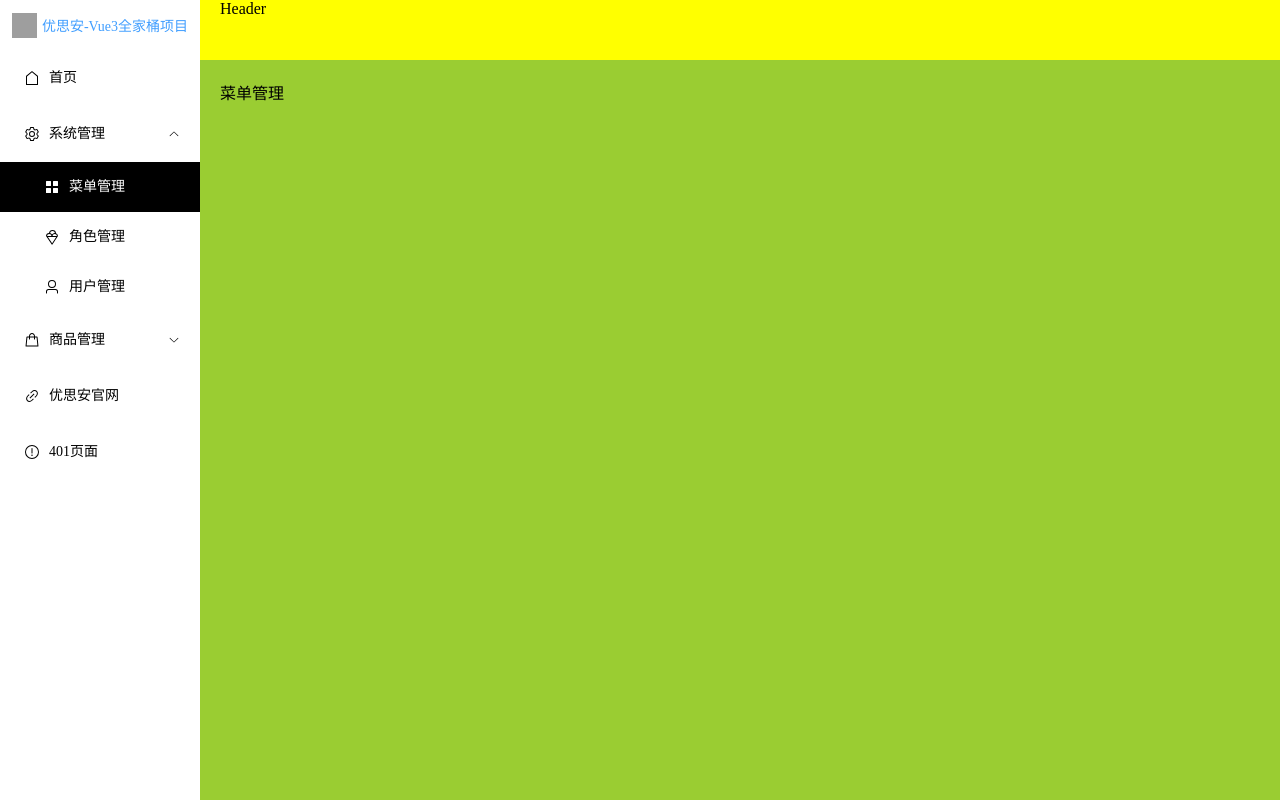
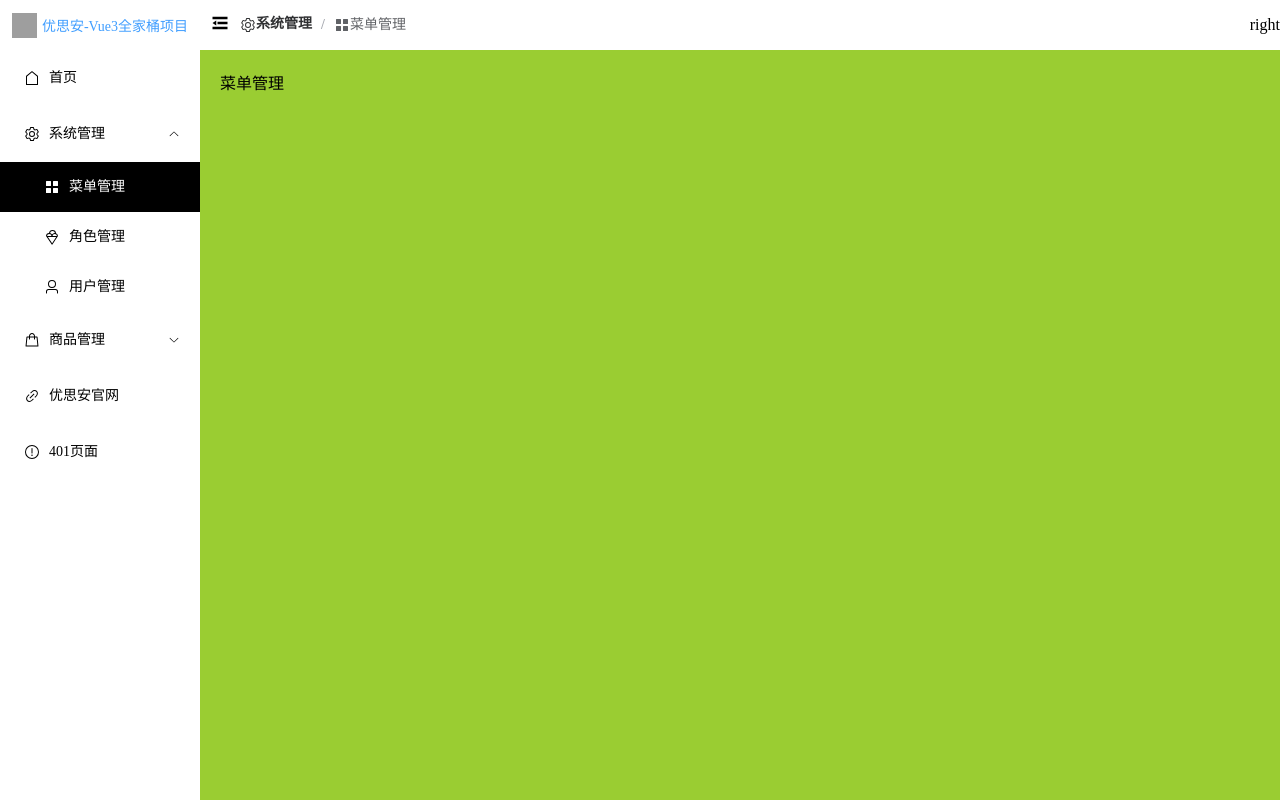
Before and after one commit to heroAways/cloud-admin, a Vue app: page /system/menu in a window 1280 px wide. Built offline with nearby package versions, Linux system fonts and the light colour scheme; grey boxes are pictures that could not be loaded.

Commit message:
左侧收起和面包屑完成

```diff
--- a/src/layout/LayoutAside/Logo.vue
+++ b/src/layout/LayoutAside/Logo.vue
@@ -1,11 +1,12 @@
 <template>
     <div class="logo">
         <img src="https://img2.imgtp.com/2024/05/07/Dh48nAjK.png" alt="">
-        <span>优思安-Vue3全家桶项目</span>
+        <span v-if="!LayoutConfigStore.isCollapse">优思安-Vue3全家桶项目</span>
     </div>
 </template>
 <script lang='ts' setup>
-
+import { useLayoutConfig } from '@/stores/useLayoutConfig'
+const LayoutConfigStore = useLayoutConfig()
 </script>
 <style lang='scss' scoped>
 
--- a/src/layout/LayoutAside/Menu.vue
+++ b/src/layout/LayoutAside/Menu.vue
@@ -1,6 +1,7 @@
 <template>
     <el-menu active-text-color="#ffd04b" background-color="#fff" class="el-menu-vertical-demo"
-        :default-active="$route.path" text-color="#000" router :default-openeds="['/system']">
+        :default-active="$route.path" text-color="#000" router :default-openeds="['/system']"
+        :collapse="LayoutConfigStore.isCollapse">
         <el-menu-item index="/home">
             <svg-icon icon="house"></svg-icon>
             <span>首页</span>
@@ -48,7 +49,8 @@
     </el-menu>
 </template>
 <script lang='ts' setup>
-
+import {useLayoutConfig} from '@/stores/useLayoutConfig'
+const LayoutConfigStore = useLayoutConfig()
 </script>
 <style lang='scss' scoped>
 
--- a/src/layout/LayoutAside/index.vue
+++ b/src/layout/LayoutAside/index.vue
@@ -1,5 +1,6 @@
 <template>
-        <el-aside width="200px">
+        <el-aside class="layout-aside"
+                :class="[LayoutConfigStore.isCollapse ? 'layout-aside-menu-60' : 'layout-aside-menu-200']">
                 <LoGo></LoGo>
                 <Menu></Menu>
         </el-aside>
@@ -8,6 +9,8 @@
 import { defineAsyncComponent } from 'vue';
 const LoGo = defineAsyncComponent(() => import('./Logo.vue'))
 const Menu = defineAsyncComponent(() => import('./Menu.vue'))
+import { useLayoutConfig } from '@/stores/useLayoutConfig'
+const LayoutConfigStore = useLayoutConfig()
 </script>
 <style lang='scss' scoped>
 
--- /dev/null
+++ b/src/layout/LayoutHeader/BreadCurem.vue
@@ -0,0 +1,57 @@
+<template>
+    <div class="layout-header-breadCurem">
+        <div class="layout-header-breadCurem-icon">
+            <svg-icon @click="handleCollapse" :icon="layoutConfigStore.isCollapse ? 'Expand' : 'Fold'"
+                size="20"></svg-icon>
+        </div>
+        <div class="layout-header-breadCurem-bread">
+            <el-breadcrumb separator="/">
+                <el-breadcrumb-item v-for="(item, index) in breadList" :key="index">
+                    <span v-if="index === breadList.length - 1" class="flex flex-center">
+                        <svg-icon :icon="item.meta.icon"></svg-icon>
+                        {{ item.meta.title }}
+                    </span>
+                    <a @click.prevent="handleLink(item)" v-else class="flex flex-center">
+                        <svg-icon :icon="item.meta.icon"></svg-icon>
+                        {{ item.meta.title }}
+                    </a>
+                </el-breadcrumb-item>
+            </el-breadcrumb>
+        </div>
+    </div>
+</template>
+<script lang='ts' setup>
+import { useLayoutConfig } from '@/stores/useLayoutConfig';
+import { onMounted, ref } from 'vue';
+const layoutConfigStore = useLayoutConfig();
+const handleCollapse = () => {
+    layoutConfigStore.isCollapse = !layoutConfigStore.isCollapse;
+}
+const breadList = ref<RouteRecordNormalized[]>([]);
+import { useRouter,useRoute, onBeforeRouteUpdate, type RouteLocationNormalized, type RouteRecordNormalized } from 'vue-router';
+const route = useRoute();
+const router = useRouter();
+onBeforeRouteUpdate((to: RouteLocationNormalized)=>{
+    getBreadList(to)
+})
+const getBreadList = (to: RouteLocationNormalized)=>{
+    let matched = to.matched.filter(item => item.meta && item.meta.title && item.meta.icon)
+    breadList.value = matched
+}
+const handleLink = (_route: RouteRecordNormalized) => {
+    const { path, redirect } = _route;
+    if (redirect) router.push(redirect as string);
+    else router.push(path);
+};
+onMounted(()=>{
+    getBreadList(route)
+})
+</script>
+<style lang='scss' scoped>
+.el-breadcrumb__item {
+  span {
+    display: flex;
+    align-items: center;
+  }
+}
+</style>
--- a/src/layout/LayoutHeader/index.vue
+++ b/src/layout/LayoutHeader/index.vue
@@ -1,8 +1,13 @@
 <template>
-    <el-header style="background: yellow;">Header</el-header>
+    <el-header class="layout-header">
+        <BreadCurem></BreadCurem>
+        <userDropdown></userDropdown>
+    </el-header>
 </template>
 <script lang='ts' setup>
-
+import {defineAsyncComponent} from 'vue'
+const BreadCurem = defineAsyncComponent(() => import('./BreadCurem.vue'))
+const userDropdown = defineAsyncComponent(() => import('./userDropdown.vue'))
 </script>
 <style lang='scss' scoped>
 
--- /dev/null
+++ b/src/layout/LayoutHeader/userDropdown.vue
@@ -0,0 +1,9 @@
+<template>
+right
+</template>
+<script lang='ts' setup>
+
+</script>
+<style lang='scss' scoped>
+
+</style>
--- a/src/router/index.ts
+++ b/src/router/index.ts
@@ -11,6 +11,7 @@ const dynamicRoutes: RouteRecordRaw[] = [
         name:'Home',
         component:()=>import('@/views/Home/index.vue'),
         meta:{
+          icon:'house',
           title:'首页',
           caches:false,
           hidden:false
@@ -22,8 +23,10 @@ const dynamicRoutes: RouteRecordRaw[] = [
         meta: {
           title: '系统管理',
           caches: false,
-          hidden: false
+          hidden: false,
+          icon:'setting'
         },
+        redirect:'/system/menu',
         children:[
           {
             path:'/system/menu',
@@ -32,7 +35,8 @@ const dynamicRoutes: RouteRecordRaw[] = [
             meta:{
               title:'菜单管理',
               caches:false,
-              hidden:false
+              hidden:false,
+              icon:'menu'
             }
           },
           // /system/role 角色管理
@@ -43,7 +47,8 @@ const dynamicRoutes: RouteRecordRaw[] = [
             meta: {
               title: '角色管理',
               caches: false,
-              hidden: false
+              hidden: false,
+              icon:'iceCream'
             }
           },
           // /system/user 用户管理
@@ -54,7 +59,8 @@ const dynamicRoutes: RouteRecordRaw[] = [
             meta: {
               title: '用户管理',
               caches: false,
-              hidden: false
+              hidden: false,
+              icon:'user'
             }
           },
         ]
@@ -65,8 +71,10 @@ const dynamicRoutes: RouteRecordRaw[] = [
         meta: {
           title: '商品管理',
           caches: false,
-          hidden: false
+          hidden: false,
+          icon:'Goods'
         },
+        redirect:'/goods/list',
         children:[
           {
             path: '/goods/list',
@@ -75,7 +83,8 @@ const dynamicRoutes: RouteRecordRaw[] = [
             meta: {
               title: '商品列表',
               caches: false,
-              hidden: false
+              hidden: false,
+              icon:'GoodsFilled'
             }
           },
           // goods/category 商品分类
@@ -86,7 +95,8 @@ const dynamicRoutes: RouteRecordRaw[] = [
             meta: {
               title: '商品分类',
               caches: false,
-              hidden: false
+              hidden: false,
+              icon:'Operation'
             }
           }
         ]
--- /dev/null
+++ b/src/stores/useLayoutConfig.ts
@@ -0,0 +1,6 @@
+import {defineStore} from 'pinia'
+import {ref} from 'vue'
+export const useLayoutConfig = defineStore('layoutConfig',()=>{
+    let isCollapse = ref(false)
+    return { isCollapse }
+})
--- a/src/style/app.scss
+++ b/src/style/app.scss
@@ -7,7 +7,26 @@
 
 
 .layout-container {
-    .el-aside {
+    .layout-header {
+        height: auto;
+        padding: 0;
+        display: flex;
+        align-items: center;
+        justify-content: space-between;
+        height: 50px;
+        cursor: pointer;
+        .layout-header-breadCurem {
+            display: flex;
+            align-items: center;
+            .layout-header-breadCurem-icon {
+                margin: 0 10px;
+            }
+            .layout-header-breadCurem-bread {
+                display: flex;
+            }
+        }
+    }
+    .layout-aside {
         .logo {
             height: 50px;
             display: flex;
@@ -28,6 +47,14 @@
             }
         }
     }
+    .layout-aside-menu-200 {
+        width: 200px !important;
+        transition: all 0.3s ease !important;
+    }
+    .layout-aside-menu-60 {
+        width: 60px !important;
+        transition: all 0.3s ease !important;
+    }
 }
 
 .el-menu {
--- a/src/style/main.scss
+++ b/src/style/main.scss
@@ -9,3 +9,11 @@ html,body,#app{
 .el-container {
     height: 100%;
 }
+
+.flex {
+    display: flex;
+}
+.flex-center {
+    display: flex;
+    justify-content: center;
+}
```
